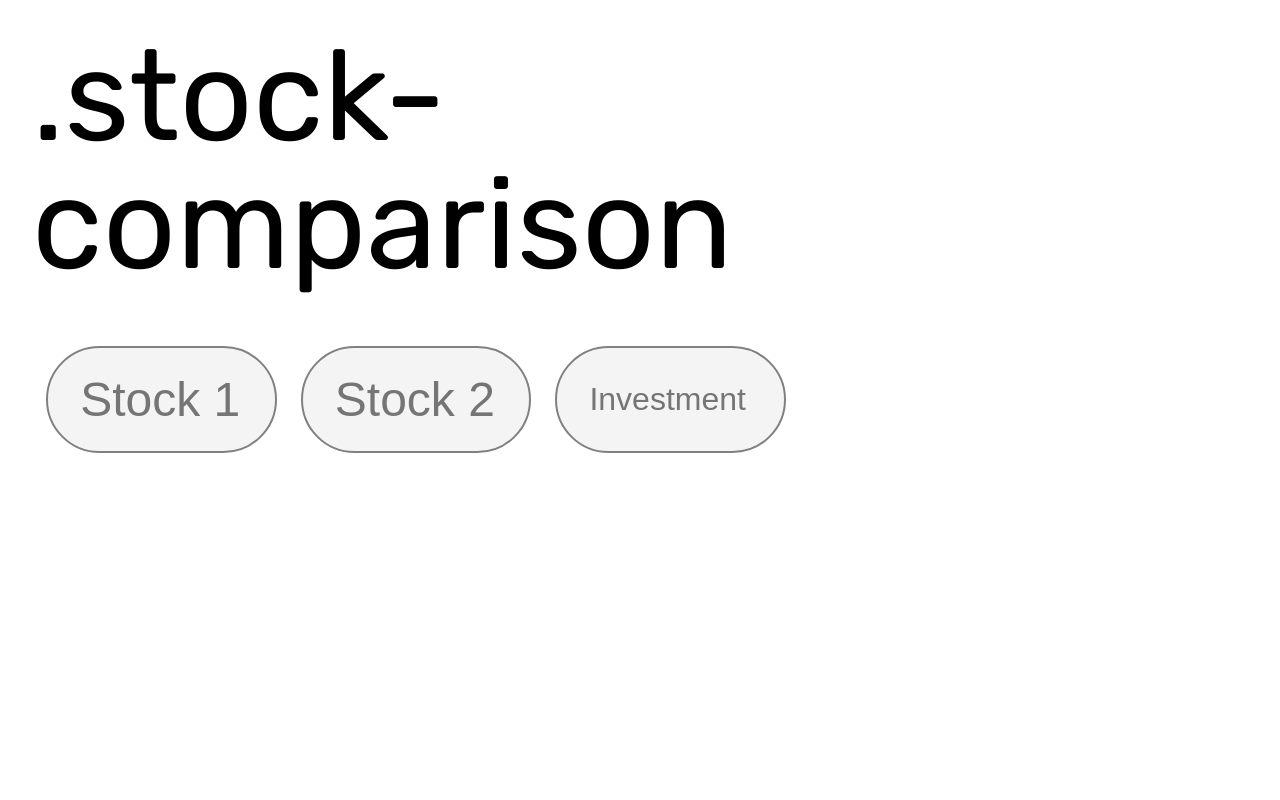
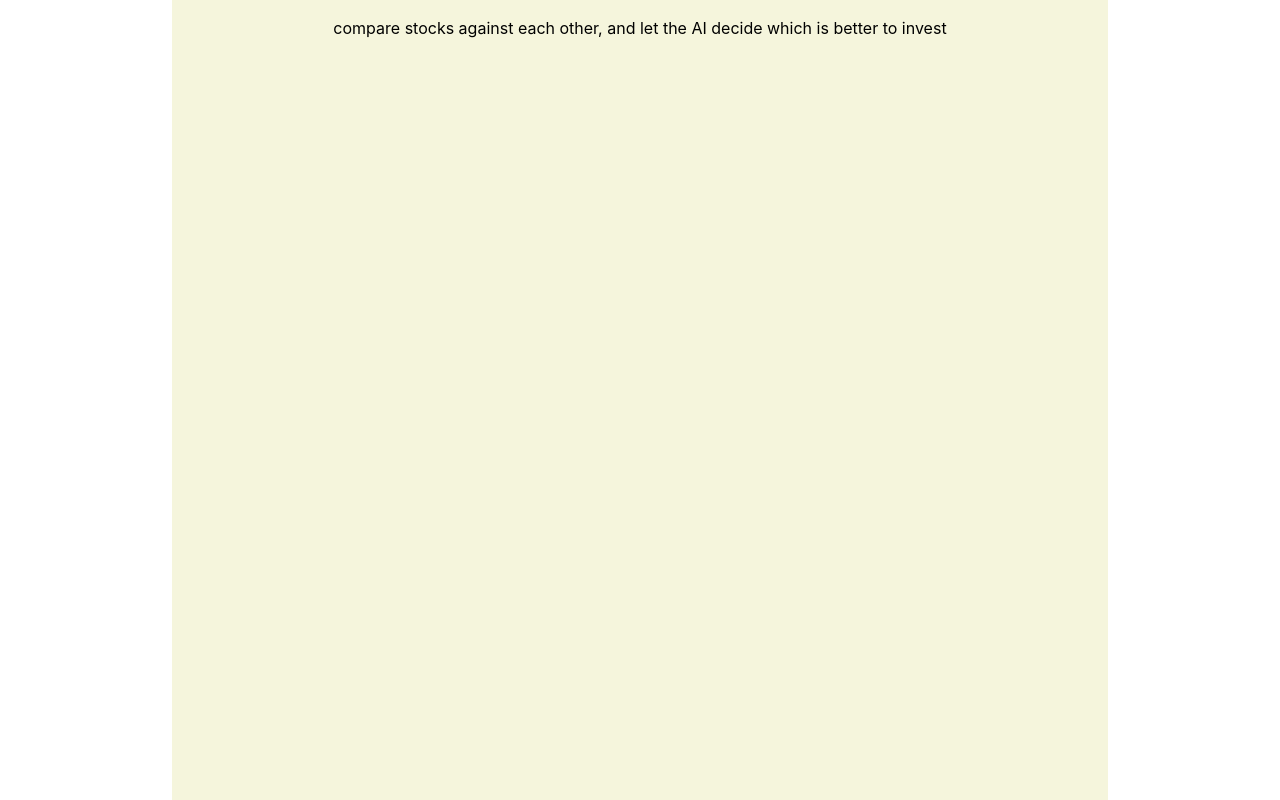
Before and after one commit to Luckyleck/Stock-Comparison-App, a React (Create React App) app: page / in a window 1280 px wide. Built offline with nearby package versions, Linux system fonts and the light colour scheme; no server answers.

Commit message:
new design start

```diff
--- a/src/App.css
+++ b/src/App.css
@@ -1,70 +1,21 @@
-/* .main {
+.main-container {
   display: flex;
-  flex-direction: column;
-  align-items: center;
+  justify-content: center;
   min-height: 100vh;
 }
 
-input, select {
-  height: 40px;
-  width: 200px;
-  font-size: 1.5em;
-  padding: 5px;
-  margin: 10px;
-  border: 1px solid #ccc;
-  border-radius: 4px;
-  box-sizing: border-box;
-} */
-
-.main-container {
-  /* background: linear-gradient(to bottom, #e0f7fa, #8ea9a9); Teal to light color gradient */
-  min-height: 100vh; /* Ensure it takes up full height */
-  overflow-y: auto; /* Enable vertical scrolling */
+.main-content {
+  display: flex;
+  flex-direction: column;
+  padding: 20px;
+  align-items: center;
+  min-width: 70%;
+  min-height: 100%;
+  background-color: beige
 }
 
-#title {
-  font-size: 8em;
-  font-family: 'Rubik';
-  align-self: center
-
+@media (max-width: 1000px) {
+  .main-content {
+    min-width: 100%;
+  }
 }
-
-.content {
-  margin: 2rem; /* Use rem for consistent spacing relative to root font-size */
-  max-width: 80%; /* Ensure content doesn’t become too wide on large screens */
-  display: flex;
-  justify-content: space-between;
-}
-
-.left-panel {
-  display: flex;
-  flex-direction: column;
-  max-width: 75%;
-  width: fit-content;
-}
-
-.stock-inputs {
-  display: flex;
-  justify-content: space-evenly;
-  margin-top: 3em;
-}
-
-input {
-  height: auto;
-  width: 30%;
-  font-size: 3em;
-  padding: 1.5rem 2rem;
-  margin: 10px;
-  border: 2px solid #808080;
-  background-color: rgba(244, 244, 244, 0.961);
-  border-radius: 9999px;
-  box-sizing: border-box;
-}
-
-input::selection {
-  display: none;
-}
-
-input:last-child {
-  font-size: 2em;
-}
--- a/src/App.js
+++ b/src/App.js
@@ -26,26 +26,9 @@ function App() {
 
     return (
         <div className="main-container">
-            <div className="content">
-                <div className="left-panel">
-                    <h1 id="title">.stock-comparison</h1>
-                    <div className="stock-inputs">
-                        <input
-                            placeholder="Stock 1"
-                            value={stockOne}
-                            onChange={(e) => setStockOne(e.target.value)}
-                        />
-                        <input
-                            placeholder="Stock 2"
-                            value={stockTwo}
-                            onChange={(e) => setStockTwo(e.target.value)}
-                        />
-                        <input
-                            placeholder="Investment Style"
-                            value={stockTwo}
-                            onChange={(e) => setStockTwo(e.target.value)}
-                        />
-                    </div>
+            <div className="main-content">
+                <div className="header">
+                    <h1>compare stocks against each other, and let the AI decide which is better to invest</h1>
                 </div>
             </div>
 
```
